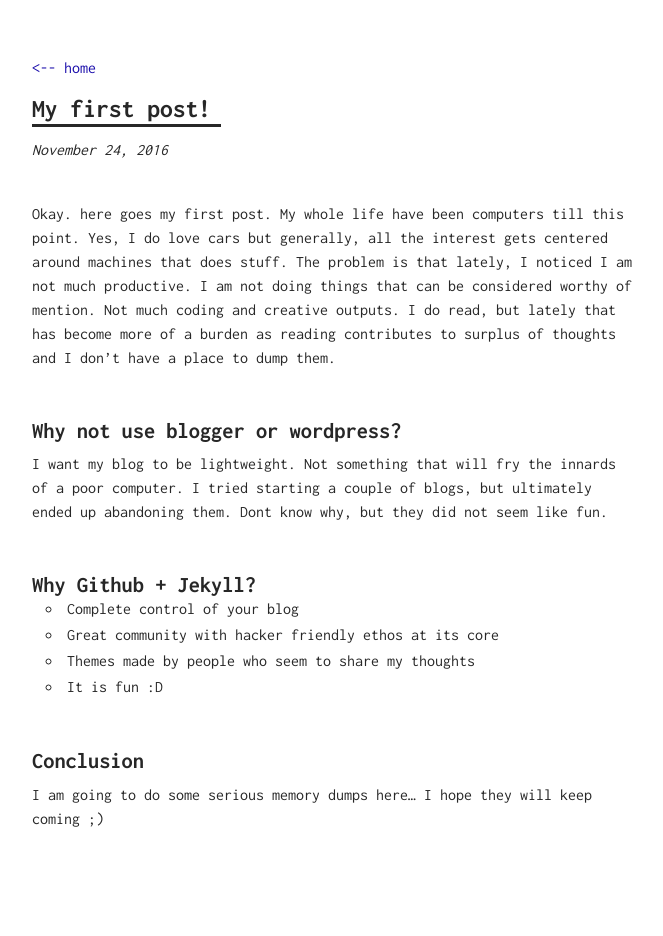
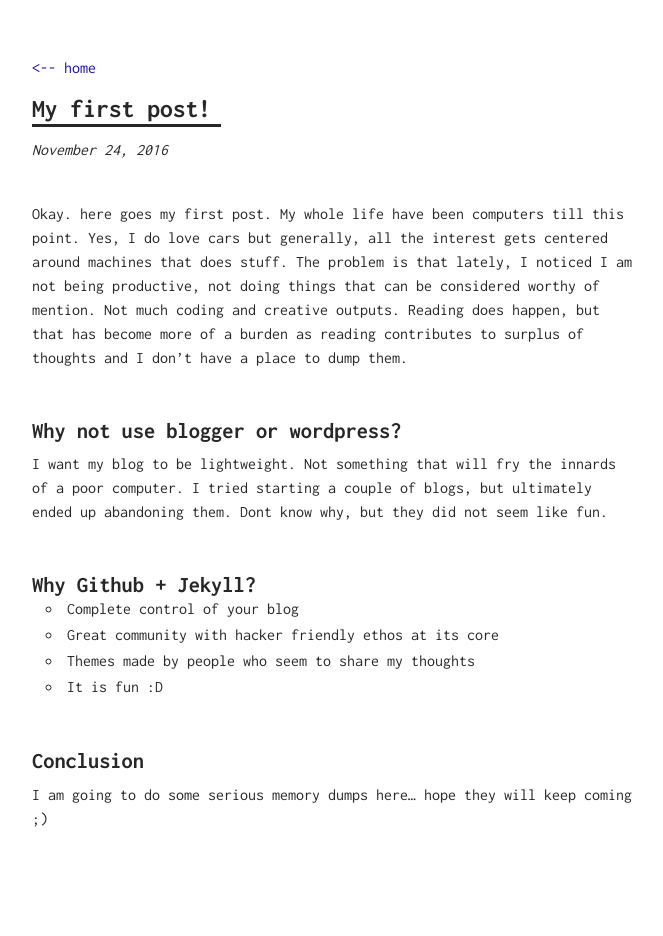
Before and after one commit to karuvally/karuvally.github.io, a Jekyll site: the page built from _posts/2016-11-24-my-first-post.md, in a window 1280 px wide. Shown: the whole page, without its empty margins (308-971 px from the left). Built offline with Jekyll 4.4.1, drawn with Linux system fonts in a browser that asks for light colours.

Commit message:
Fix the surplus i's

```diff
--- a/_posts/2016-11-24-my-first-post.md
+++ b/_posts/2016-11-24-my-first-post.md
@@ -3,7 +3,7 @@
 title: My first post!
 ---
 
-Okay. here goes my first post. My whole life have been computers till this point. Yes, I do love cars but generally, all the interest gets centered around machines that does stuff. The problem is that lately, I noticed I am not much productive. I am not doing things that can be considered worthy of mention. Not much coding and creative outputs. I do read, but lately that has become more of a burden as reading contributes to surplus of thoughts and I don't have a place to dump them.
+Okay. here goes my first post. My whole life have been computers till this point. Yes, I do love cars but generally, all the interest gets centered around machines that does stuff. The problem is that lately, I noticed I am not being productive, not doing things that can be considered worthy of mention. Not much coding and creative outputs. Reading does happen, but that has become more of a burden as reading contributes to surplus of thoughts and I don't have a place to dump them.
 
 # Why not use blogger or wordpress?
 I want my blog to be lightweight. Not something that will fry the innards of a poor computer. I tried starting a couple of blogs, but ultimately ended up abandoning them. Dont know why, but they did not seem like fun.
@@ -15,5 +15,4 @@
 * It is fun :D
 
 # Conclusion
-I am going to do some serious memory dumps here... I hope they will keep
-coming ;)
+I am going to do some serious memory dumps here... hope they will keep coming ;)
```
